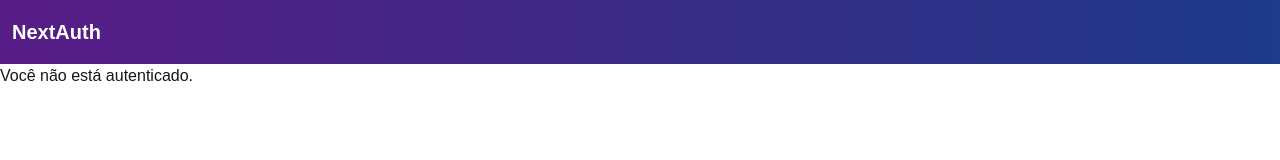
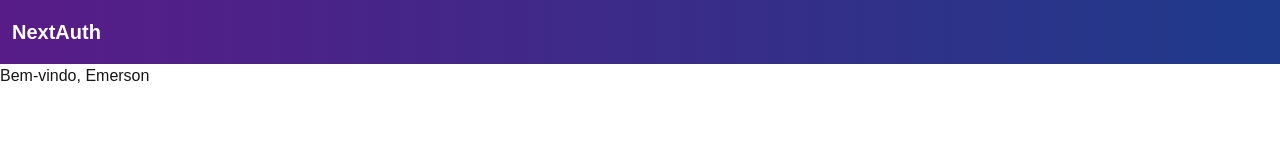
Before and after one commit to RodriguesEmerson/Auth, a Next.js app: page /dashboard in a window 1280 px wide. Shown: the top 160 px of the page. Built offline with nearby package versions, Linux system fonts and the light colour scheme.

Commit message:
Login com credenciais OK

```diff
--- a/app/(pages)/dashboard/page.jsx
+++ b/app/(pages)/dashboard/page.jsx
@@ -1,6 +1,6 @@
 
 export default function Dashboard(){
-   const session = false;
+   const session = {user: {name:"Emerson"}};
    if (!session) {
       return (
          <div>
--- a/app/UI/(auth)/_actions/login.ts
+++ b/app/UI/(auth)/_actions/login.ts
@@ -19,8 +19,6 @@ export default async function login(FormData: FormData){
       }
    }
 
-   ///Arrumado esse erro "Não loga"
-
    redirect('/dashboard');
 
 }
--- a/auth.ts
+++ b/auth.ts
@@ -21,7 +21,7 @@ export const {
          const email = credentials.email as string;
          const password = credentials.password as string;
 
-         if(!email || password){
+         if(!email || !password){
             return null;
          }
 
```
